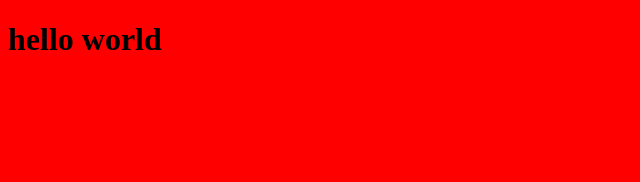
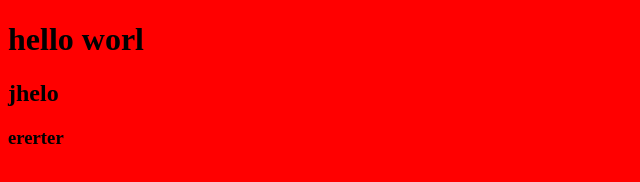
Before and after one commit to abdulmoiz6952/project1, a plain HTML site: page index.html in a window 1280 px wide. Shown: the whole page, without its empty margins (0-640 px from the left). Drawn offline with Linux system fonts and the light colour scheme.

Commit message:
updated
change in file

```diff
--- a/index.html
+++ b/index.html
@@ -8,7 +8,9 @@
 </head>
 <body>
 
-    <h1>hello world</h1>
+    <h1>hello worl</h1>
+    <h2>jhelo</h2>
+    <h3>ererter</h3>
 
 </body>
 </html>
```
